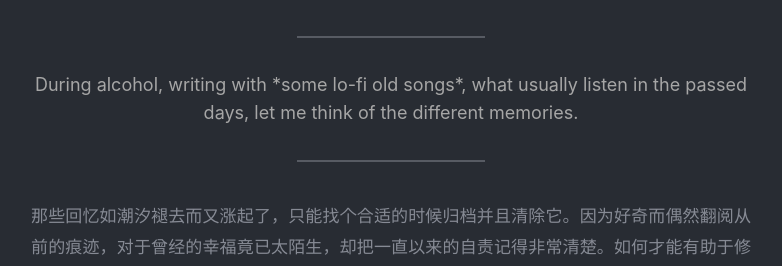
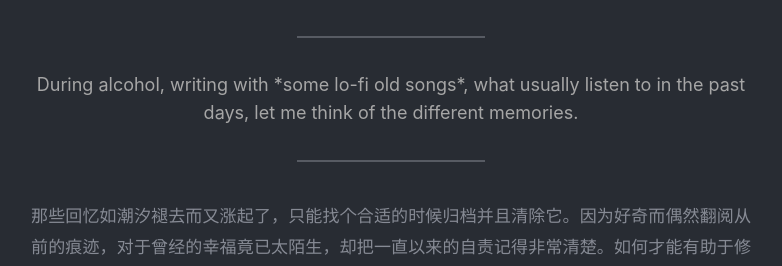
Before and after one commit to imrsp/imrsp.github.io-old, a Jekyll site: the page built from _posts/2022-03-10-writing.md, in a window 1280 px wide and 1400 px high, scrolled down 278 px, cut to the strip 186-452 px from the top of the window. Shown: the whole strip, without its empty margins (249-1031 px from the left). Built offline with Jekyll 4.4.1, drawn with Linux system fonts in a browser that asks for light colours; nearby versions of some CDN libraries; comment, search, counter and statistics services are not loaded; a style sheet for code colours, icons or effects is not loaded; some of the changed text lies outside the part shown.

Commit message:
Update 2022-03-10-writing.md

```diff
--- a/_posts/2022-03-10-writing.md
+++ b/_posts/2022-03-10-writing.md
@@ -1,7 +1,7 @@
 ---
 layout: post
 title: '关于回忆'
-subtitle: 'During alcohol, writing with *some lo-fi old songs*, what usually listen in the passed days, let me think of the different memories.'
+subtitle: 'During alcohol, writing with *some lo-fi old songs*, what usually listen to in the past days, let me think of the different memories.'
 date: 2022-03-10
 categories: writing
 author: Simon
@@ -30,4 +30,4 @@ tags: writing
 Mar 10, 2022
 01:29
 
-During alcohol, writing with *some lo-fi old songs*, what usually listen in the passed days, let me think of the different memories.
+During alcohol, writing with *some lo-fi old songs*, what usually listen to in the past days, let me think of the different memories.
```
